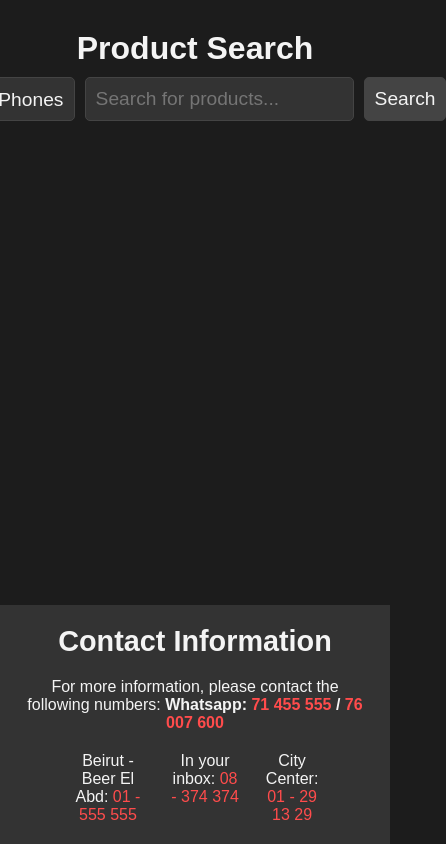
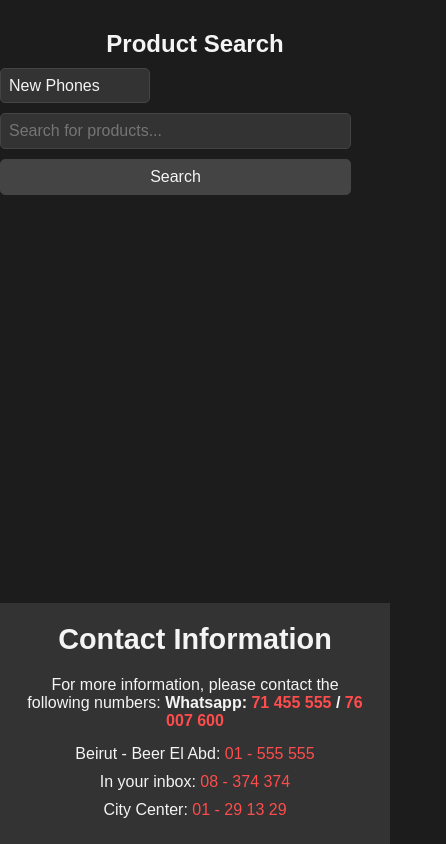
Before and after one commit to Amhaz-Original/Amhaz-Original.github.io, a plain HTML site: page index.html in a window 390 px wide. Shown: the whole page, 446 px wide, since content can reach past the window. Drawn offline with Linux system fonts and the light colour scheme.

Commit message:
Add files via upload

```diff
--- a/styles.css
+++ b/styles.css
@@ -114,7 +114,6 @@ main {
     padding: 0; /* Ensure no padding is added */
 }
 
-
 .product-item {
     background-color: #292929;
     border: 1px solid #444;
@@ -218,3 +217,57 @@ footer p {
 footer span {
     font-weight: bold;
 }
+
+/* Mobile Styles */
+@media only screen and (max-width: 768px) {
+    h1 {
+        font-size: 1.5rem;
+    }
+
+    #category-select, #search-bar, #search-btn, #clear-btn {
+        font-size: 1rem;
+        padding: 8px;
+    }
+
+    #search-bar {
+        width: 100%; /* Full width for mobile */
+    }
+
+    .search-controls {
+        flex-direction: column;
+        gap: 10px; /* Vertical gap between elements */
+        width: 90%; /* Fit within mobile screen */
+    }
+
+    #product-list {
+        width: 100%; /* Use full width */
+        justify-content: center;
+    }
+
+    .product-item {
+        width: 90%; /* Make products full width */
+        margin: 10px 0;
+    }
+
+    footer .footer-info {
+        flex-direction: column; /* Stack footer items vertically */
+        align-items: center;
+        width: 100%;
+        margin: 0;
+    }
+
+    .footer-info div {
+        margin: 5px 0; /* Smaller margin for mobile */
+    }
+}
+
+/* Tablet Styles */
+@media only screen and (min-width: 769px) and (max-width: 1024px) {
+    #search-bar {
+        width: 300px; /* Smaller width on tablets */
+    }
+
+    .product-item {
+        width: 45%; /* Two columns for tablets */
+    }
+}
```
